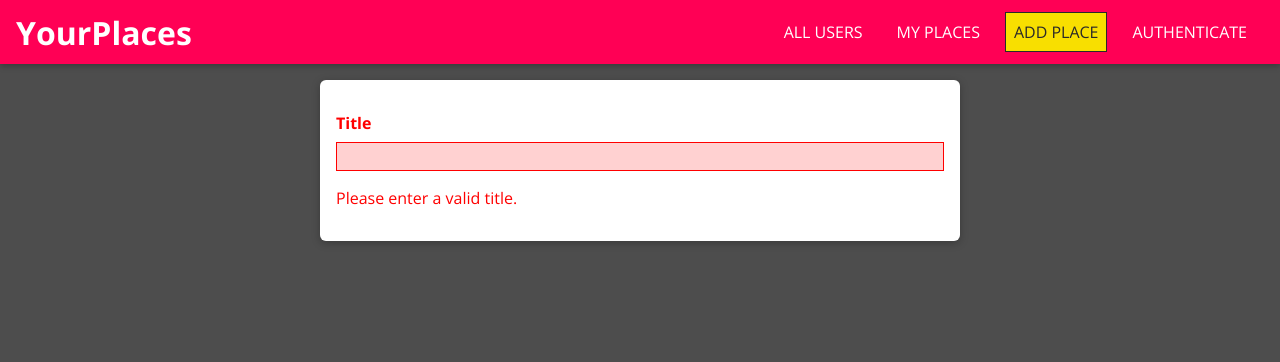
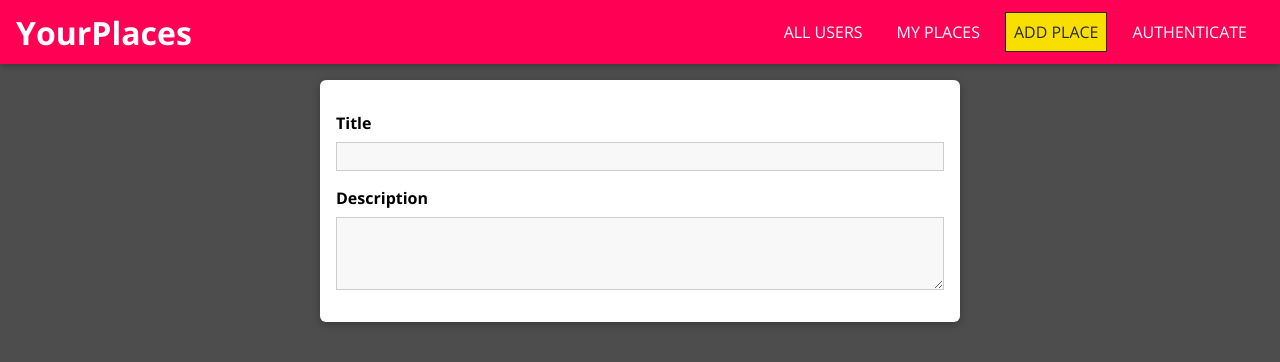
Before and after one commit to krunalsukhwani/shared-places-frontend, a React (Create React App) app: page /places/new in a window 1280 px wide. Shown: the top 362 px of the page. Built offline with nearby package versions, Linux system fonts and the light colour scheme.

Commit message:
Added Input Validation

```diff
--- a/src/places/pages/NewPlace.js
+++ b/src/places/pages/NewPlace.js
@@ -1,16 +1,33 @@
-import React from "react";
+import React, { useCallback } from "react";
 
 import "./NewPlace.css";
 import Input from "../../shared/components/FormElements/Input";
+import {
+  VALIDATOR_MINLENGTH,
+  VALIDATOR_REQUIRE,
+} from "../../shared/util/validator";
+
 const NewPlace = () => {
+  const titleInputHandler = useCallback((id, value, isValid) => {}, []);
+  const descriptionInputHandler = useCallback((id, value, isValid) => {}, []);
   return (
     <form className="place-form">
       <Input
+        id="title"
         element="input"
         type="text"
         label="Title"
-        validators={[]}
+        validators={[VALIDATOR_REQUIRE()]}
         errorText="Please enter a valid title."
+        onInput={titleInputHandler}
+      />
+      <Input
+        id="description"
+        element="textarea"
+        label="Description"
+        validators={[VALIDATOR_MINLENGTH(5)]}
+        errorText="Please enter a valid description(at least 5 characters)."
+        onInput={descriptionInputHandler}
       />
     </form>
   );
--- a/src/shared/components/FormElements/Input.js
+++ b/src/shared/components/FormElements/Input.js
@@ -1,5 +1,6 @@
-import React, { useReducer } from "react";
+import React, { useReducer, useEffect } from "react";
 
+import { validate } from "../../util/validator";
 import "./Input.css";
 
 const inputReducer = (state, action) => {
@@ -8,20 +9,44 @@
       return {
         ...state,
         value: action.val,
-        isValid: true,
+        isValid: validate(action.val, action.validators),
+      };
+    case "TOUCH":
+      return {
+        ...state,
+        isTouched: true,
       };
     default:
       return state;
   }
 };
+
 const Input = (props) => {
   const [inputState, dispatch] = useReducer(inputReducer, {
     value: "",
+    isTouched: false,
     isValid: false,
   });
+
+  const { id, onInput } = props;
+  const { value, isValid } = inputState;
+  useEffect(() => {
+    onInput(id, value, isValid);
+  }, [id, value, isValid, onInput]);
   const changeHandler = (event) => {
-    dispatch({ type: "CHANGE", val: event.target.value });
+    dispatch({
+      type: "CHANGE",
+      val: event.target.value,
+      validators: props.validators,
+    });
   };
+
+  const touchHandler = () => {
+    dispatch({
+      type: "TOUCH",
+    });
+  };
+
   const element =
     props.element === "input" ? (
       <input
@@ -29,6 +54,7 @@
         type={props.type}
         placeholder={props.placeholder}
         onChange={changeHandler}
+        onBlur={touchHandler}
         value={inputState.value}
       />
     ) : (
@@ -36,6 +62,7 @@
         id={props.id}
         rows={props.rows || 3}
         onChange={changeHandler}
+        onBlur={touchHandler}
         value={inputState.value}
       />
     );
@@ -43,12 +70,12 @@
   return (
     <div
       className={`form-control ${
-        !inputState.isValid && "form-control--invalid"
+        !inputState.isValid && inputState.isTouched && "form-control--invalid"
       }`}
     >
       <label htmlFor={props.id}>{props.label}</label>
       {element}
-      {!inputState.isValid && <p>{props.errorText}</p>}
+      {!inputState.isValid && inputState.isTouched && <p>{props.errorText}</p>}
     </div>
   );
 };
--- /dev/null
+++ b/src/shared/util/validator.js
@@ -0,0 +1,44 @@
+const VALIDATOR_TYPE_REQUIRE = "REQUIRE";
+const VALIDATOR_TYPE_MINLENGTH = "MINLENGTH";
+const VALIDATOR_TYPE_MAXLENGTH = "MAXLENGTH";
+const VALIDATOR_TYPE_MIN = "MIN";
+const VALIDATOR_TYPE_MAX = "MAX";
+const VALIDATOR_TYPE_EMAIL = "EMAIL";
+const VALIDATOR_TYPE_FILE = "FILE";
+export const VALIDATOR_REQUIRE = () => ({ type: VALIDATOR_TYPE_REQUIRE });
+export const VALIDATOR_FILE = () => ({ type: VALIDATOR_TYPE_FILE });
+export const VALIDATOR_MINLENGTH = (val) => ({
+  type: VALIDATOR_TYPE_MINLENGTH,
+  val: val,
+});
+export const VALIDATOR_MAXLENGTH = (val) => ({
+  type: VALIDATOR_TYPE_MAXLENGTH,
+  val: val,
+});
+export const VALIDATOR_MIN = (val) => ({ type: VALIDATOR_TYPE_MIN, val: val });
+export const VALIDATOR_MAX = (val) => ({ type: VALIDATOR_TYPE_MAX, val: val });
+export const VALIDATOR_EMAIL = () => ({ type: VALIDATOR_TYPE_EMAIL });
+export const validate = (value, validators) => {
+  let isValid = true;
+  for (const validator of validators) {
+    if (validator.type === VALIDATOR_TYPE_REQUIRE) {
+      isValid = isValid && value.trim().length > 0;
+    }
+    if (validator.type === VALIDATOR_TYPE_MINLENGTH) {
+      isValid = isValid && value.trim().length >= validator.val;
+    }
+    if (validator.type === VALIDATOR_TYPE_MAXLENGTH) {
+      isValid = isValid && value.trim().length <= validator.val;
+    }
+    if (validator.type === VALIDATOR_TYPE_MIN) {
+      isValid = isValid && +value >= validator.val;
+    }
+    if (validator.type === VALIDATOR_TYPE_MAX) {
+      isValid = isValid && +value <= validator.val;
+    }
+    if (validator.type === VALIDATOR_TYPE_EMAIL) {
+      isValid = isValid && /^\S+@\S+\.\S+$/.test(value);
+    }
+  }
+  return isValid;
+};
```
